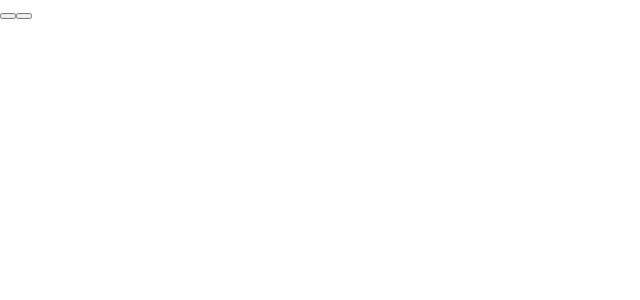
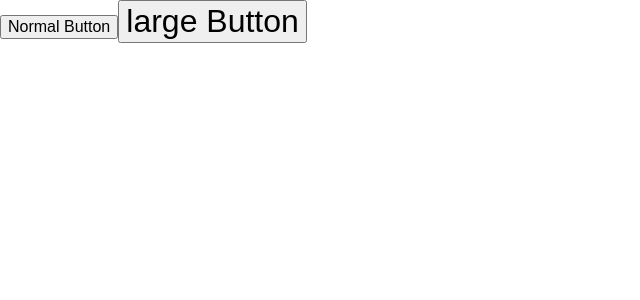
Before and after one commit to manishiitg/react-code-style-training, a React (Create React App) app: page / in a window 1280 px wide. Shown: the top 300 px of the page, without its empty margins (0-640 px from the left). Built offline with nearby package versions, Linux system fonts and the light colour scheme.

Commit message:
ui components css v2

```diff
--- a/src/components/Button/button.js
+++ b/src/components/Button/button.js
@@ -1,29 +1,23 @@
 import React from "react"
 import styled from "styled-components"
 
-const ButtonStyle = styled.button`
-   font-size: 1rem;
+const ButtonStyle = styled.button.attrs(props => ({
+    size: props.size || "1em"
+}))`
+   font-size: ${props => props.size};
    text-align: center;
 `;
 
 const Button = (props) => {
     return (
-        <ButtonStyle onClick={props.onClick}>
-            {props.text}
-        </ButtonStyle>
-    )
-}
-
-const LargeButtonStyle = styled(ButtonStyle)`
-   font-size: 2rem
-`;
-
-export const LargeButton = (props) => {
-    return (
-        <LargeButtonStyle onClick={props.onClick}>
-            {props.text}
-        </LargeButtonStyle>
+        <ButtonStyle {...props} onClick={props.onClick} value={props.chidren} />
     )
 }
 
 export default Button
+
+export const LargeButton = (props) => {
+    return (
+        <Button {...props} size="2em"></Button>
+    )
+}
```
